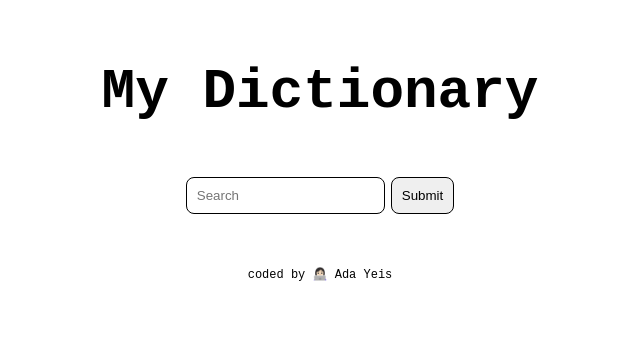
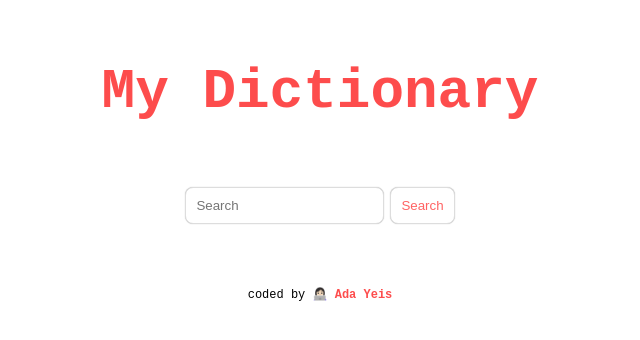
Before and after one commit to adayeis/my-dictionary-app-react-project, a React (Create React App) app: page / in a window 1280 px wide. Shown: the top 340 px of the page, without its empty margins (320-960 px from the left). Built offline with nearby package versions, Linux system fonts and the light colour scheme.

Commit message:
changed css

```diff
--- a/src/App.css
+++ b/src/App.css
@@ -6,6 +6,7 @@
 .App h1 {
   text-align: center;
   font-size: 56px;
+  color: rgba(252, 0, 0, 0.7);
 }
 
 .App footer {
@@ -13,6 +14,10 @@
   font-size: 12px;
 }
 
+.App footer strong {
+  color: rgba(252, 0, 0, 0.7);
+}
+
 .App main {
-  margin: 50px 0;
+  margin: 60px 0;
 }
--- a/src/App.js
+++ b/src/App.js
@@ -11,7 +11,9 @@ function App() {
         <main>
           <Dictionary />
         </main>
-        <footer>coded by 👩🏻‍💻 Ada Yeis</footer>
+        <footer>
+          coded by 👩🏻‍💻 <strong>Ada Yeis</strong>
+        </footer>
       </div>
     </div>
   );
--- a/src/Dictionary.css
+++ b/src/Dictionary.css
@@ -6,6 +6,23 @@
   margin: 3px;
   padding: 10px;
   border-radius: 8px;
+  box-shadow: 0px 0px 1px rgba(0, 0, 0, 0.3);
+  border: 1px solid #ddd;
+  font-weight: 200;
+  color: rgba(0, 0, 0, 0.7);
+}
+
+.Dictionary form input[type="submit"] {
+  color: rgba(255, 82, 82, 0.9);
+  background-color: white;
+}
+
+.Dictionary form input[type="submit"]:hover {
+  cursor: pointer;
+  background-color: rgba(255, 82, 82, 0.9);
+  color: rgba(251, 251, 251, 0.8);
+}
+
+.Dictionary form input:active {
   box-shadow: none;
-  border: 1px solid black;
 }
--- a/src/Dictionary.js
+++ b/src/Dictionary.js
@@ -26,7 +26,7 @@ export default function Dictionary() {
     <div className="Dictionary">
       <form onSubmit={callDictionaryApi}>
         <input type="search" placeholder="Search" onChange={setValue} />
-        <input type="submit" />
+        <input type="submit" value="Search" />
       </form>
       <DisplayDefinition result={result} />
     </div>
--- a/src/DisplayDefinition.css
+++ b/src/DisplayDefinition.css
@@ -1,12 +1,19 @@
-.DisplayDefinition div {
-  background-color: rgba(252, 0, 0, 0.1);
-  width: 50%;
+.DisplayDefinition section {
+  background-color: rgba(252, 0, 0, 0.2);
+  width: 70%;
   display: block;
-  margin: 0px auto;
+  margin: 30px auto;
   padding: 20px;
   border-radius: 10px;
+  box-shadow: 0px 0px 5px rgba(0, 0, 0, 0.3);
 }
 
-.DisplayDefinition article {
-  margin-bottom: 40px;
+.DisplayDefinition section:hover {
+  transform: scale(1.05);
+  box-shadow: 0px 0px 8px rgba(0, 0, 0, 0.3);
+  background-color: rgba(252, 0, 0, 0.3);
 }
+
+.DisplayDefinition h3 {
+  opacity: 0.8;
+}
--- a/src/DisplayDefinition.js
+++ b/src/DisplayDefinition.js
@@ -9,7 +9,9 @@ export default function DisplayDefinition(props) {
       return (
         <div className="DisplayDefinition">
           <h2>{props.result.word}</h2>
-          <h3>{props.result.phonetic}</h3>
+          <h3>
+            <em>{props.result.phonetic}</em>{" "}
+          </h3>
           {props.result.meanings.map(function (meaning, index) {
             return (
               <article key={index}>
--- a/src/DisplayMultipleMeanings.css
+++ b/src/DisplayMultipleMeanings.css
@@ -7,6 +7,15 @@
 .DisplayMultipleMeanings li {
   list-style-type: none;
   margin-top: 20px;
-  line-height: 1.5em;
+  line-height: 1.2em;
   text-align: left;
 }
+
+.DisplayMultipleMeanings li:last-child {
+  margin-bottom: 20px;
+}
+
+.DisplayMultipleMeanings em {
+  font-size: 13px;
+  opacity: 0.7;
+}
--- a/src/DisplayMultipleMeanings.js
+++ b/src/DisplayMultipleMeanings.js
@@ -4,9 +4,8 @@ import "./DisplayMultipleMeanings.css";
 
 export default function DisplayMultipleMeanings(props) {
   return (
-    <div className="DisplayMultipleMeanings">
-      <h4>{props.index + 1}</h4>
-      <h5>{props.meaning.partOfSpeech}</h5>
+    <section className="DisplayMultipleMeanings">
+      <h4>{props.meaning.partOfSpeech}</h4>
       <ul>
         <li>
           <strong>Definition:</strong> {props.meaning.definition}
@@ -18,6 +17,6 @@ export default function DisplayMultipleMeanings(props) {
           <Synonyms synonyms={props.meaning.synonyms} />
         </li>
       </ul>
-    </div>
+    </section>
   );
 }
--- a/src/Synonyms.css
+++ b/src/Synonyms.css
@@ -1,10 +1,13 @@
 .Synonyms li {
-  display: inline;
+  display: inline-block;
   margin-right: 15px;
   text-decoration-line: underline;
-  text-underline-offset: 5px;
+  text-underline-offset: 3px;
+  opacity: 0.7;
+  text-decoration-color: rgba(0, 0, 0, 0.8);
+  text-decoration-thickness: 0.5px;
 }
 
-.Synonyms li:first-child {
-  text-decoration-line: none;
+.Synonyms {
+  text-align: center;
 }
--- a/src/Synonyms.js
+++ b/src/Synonyms.js
@@ -4,9 +4,6 @@ export default function Synonyms(props) {
   if (props.synonyms) {
     return (
       <ul className="Synonyms">
-        <li>
-          <strong>Synonyms:</strong>
-        </li>
         {props.synonyms.map(function (synonym, index) {
           return <li key={index}>{synonym}</li>;
         })}
```
